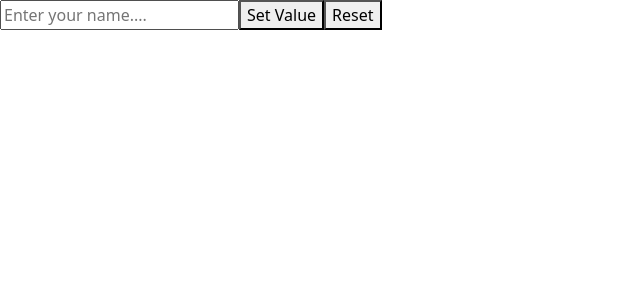
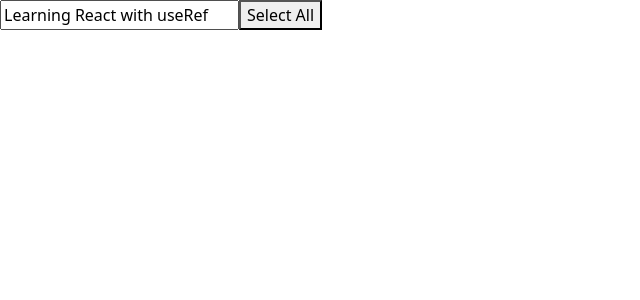
Before and after one commit to HAFSA-SHAHID-28/react-practice, a React (Create React App) app: page / in a window 1280 px wide. Shown: the top 300 px of the page, without its empty margins (0-640 px from the left). Built offline with nearby package versions, Linux system fonts and the light colour scheme.

Commit message:
use ref task

```diff
--- a/src/App.js
+++ b/src/App.js
@@ -19,8 +19,10 @@
 // import Main from "./components/liftingStateUp/Main";
 // import Main from "./projectTest/liftingStateUp/moviesFinder/Main";
 // import Form from './components/liftingStateUp/multiStepForm/Form'
+// import UseRefMain from "./components/hooks/useRef/UseRefMain";
+// import FocusInput from "./projectTest/UseRefTest/FocusInput";
 
-import UseRefMain from "./components/hooks/useRef/UseRefMain";
+import SelectAll from "./projectTest/UseRefTest/SelectAll";
 
 
 
@@ -73,13 +75,14 @@ function App() {
       {/* <Main />  -------------  routing */}
       {/* <Main/>  -------------  routing practice detail page */}
       {/* <Main />  -------------  routing 2*/}
-       {/* <Main />   -------------    lifting state up */}
-       {/* <Main /> ---------  /moviesFinder/Main */}
+      {/* <Main />   -------------    lifting state up */}
+      {/* <Main /> ---------  /moviesFinder/Main */}
       {/* <Form />  ----- multi step form */}
+      {/* <UseRefMain /> ------------components/hooks/useRef/UseRefMain */}
+{/* <FocusInput />  --------./projectTest/UseRefTest/FocusInput */}
 
 
-
-      <UseRefMain />
+<SelectAll />
     </>
   );
 }
--- a/src/components/hooks/useRef/UseRefMain.jsx
+++ b/src/components/hooks/useRef/UseRefMain.jsx
@@ -4,6 +4,7 @@ const UseRefMain = () => {
 
     const ref = useRef(null);
     const ref2 = useRef(null);
+    const ref3 = useRef(null);
 
 
     const [name, setName] = useState("");
@@ -39,6 +40,7 @@ const UseRefMain = () => {
 
     <button  onClick={handleSetValue}>Set Value</button>
     <button ref={ref2} onClick={handleReset}>Reset</button>
+    <button ref={ref3} onClick={handleReset}>Reset</button>
 
 </>  )
 }
--- /dev/null
+++ b/src/projectTest/UseRefTest/FocusInput.jsx
@@ -0,0 +1,31 @@
+import React, { useRef } from 'react'
+
+const FocusInput = () => {
+
+    const focus = useRef(null);
+
+
+const handleFocus = () =>{
+
+    focus.current.focus()
+
+}
+
+
+  return (
+    <>
+
+
+        <input
+        ref={focus}
+        type="text"
+        placeholder='type.....'
+        />
+
+        <button onClick={handleFocus}>Focus</button>
+
+    </>
+  )
+}
+
+export default FocusInput
--- /dev/null
+++ b/src/projectTest/UseRefTest/SelectAll.jsx
@@ -0,0 +1,26 @@
+import { useRef } from "react";
+
+const SelectAll = () => {
+
+    const select = useRef(null);
+
+  const handleSelect = () => {
+    select.current.select()
+  };
+
+  return (
+    <>
+      <input
+        ref={select}
+        type="text"
+        defaultValue="Learning React with useRef"
+      />
+
+      <button onClick={handleSelect}>
+        Select All
+      </button>
+    </>
+  );
+};
+
+export default SelectAll;
```
